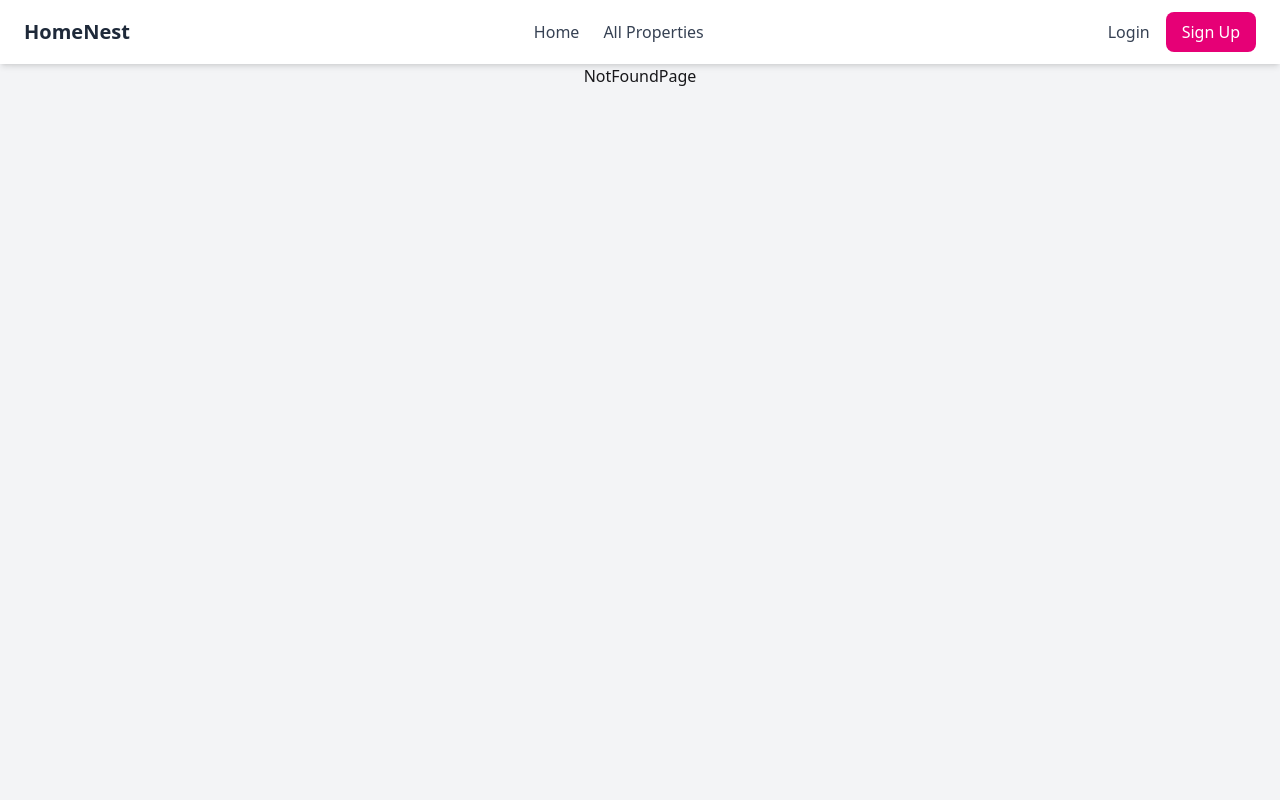
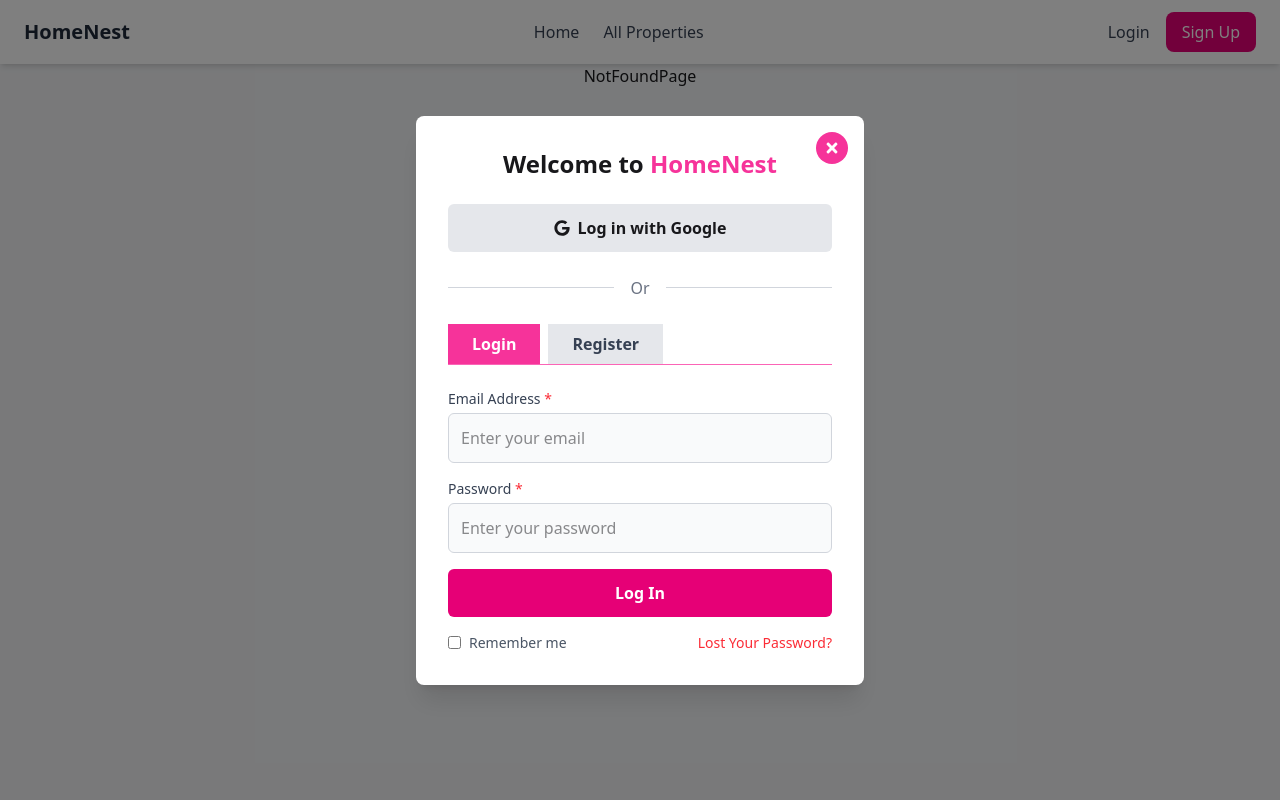
Before and after one commit to ShoFiq6030/HomeNest-frontend, a React (Vite) app: page /my-ratings in a window 1280 px wide. Shown: the top 800 px of the page. Built offline with nearby package versions, Linux system fonts and the light colour scheme.

Commit message:
add- login and signup form

```diff
--- a/src/components/common/Navbar.jsx
+++ b/src/components/common/Navbar.jsx
@@ -4,10 +4,12 @@
 
 import { toast } from "react-toastify";
 import { AuthContext } from "./../../provider/AuthProvider";
+import LoginAndRegistration from "../loginRegistration/LoginAndRegistration";
 
 export default function Navbar() {
   const [menuOpen, setMenuOpen] = useState(false);
   const { user, logout } = useContext(AuthContext);
+  const [isModalOpen, setIsModalOpen] = useState(true);
 
   const handleLogout = async () => {
     try {
@@ -29,6 +31,10 @@
   return (
     <nav className="w-full bg-white shadow-md  sticky top-0 z-50">
       <div className="max-w-7xl mx-auto flex items-center justify-between px-6 py-3">
+        <LoginAndRegistration
+          isOpen={isModalOpen}
+          onClose={() => setIsModalOpen(false)}
+        />
         {/* ✅ Logo */}
         <Link to="/" className="flex items-center space-x-2">
           {/* <img src="/logo.png" alt="logo" className="h-8 w-8" /> */}
@@ -59,20 +65,17 @@
         <div className="hidden md:flex items-center space-x-4">
           {!user ? (
             // 🔹 Show Login / Signup
-            <>
-              <Link
-                to="/login"
-                className="text-gray-700 hover:text-pink-600 transition"
-              >
+            <div
+              className="flex items-center gap-4"
+              onClick={() => setIsModalOpen(true)}
+            >
+              <Link className="text-gray-700 hover:text-pink-600 transition">
                 Login
               </Link>
-              <Link
-                to="/register"
-                className="bg-pink-600 text-white px-4 py-2 rounded-lg hover:bg-pink-700 transition"
-              >
+              <Link className="bg-pink-600 text-white px-4 py-2 rounded-lg hover:bg-pink-700 transition">
                 Sign Up
               </Link>
-            </>
+            </div>
           ) : (
             // 🔹 Logged-in dropdown
             <div className="relative group">
--- /dev/null
+++ b/src/components/loginRegistration/LoginAndRegistration.jsx
@@ -0,0 +1,166 @@
+import React, { useState } from "react";
+import { FaFacebookF, FaTwitter, FaTimes, FaGoogle } from "react-icons/fa";
+
+/**
+ * Helper component for Social Login Buttons
+ */
+const SocialButton = ({ icon, text, bgColor }) => (
+  <button
+    className={`flex items-center justify-center w-full py-3 rounded-md  font-semibold ${bgColor} hover:opacity-90 transition-opacity`}
+  >
+    {icon}
+    <span className="ml-2">{text}</span>
+  </button>
+);
+
+/**
+ * Helper component for Form Inputs
+ */
+const FormInput = ({ label, type = "text", id }) => (
+  <div className="mb-4">
+    <label
+      htmlFor={id}
+      className="block text-sm font-medium text-gray-700 mb-1"
+    >
+      {label} <span className="text-red-500">*</span>
+    </label>
+    <input
+      type={type}
+      id={id}
+      className="w-full p-3 border border-gray-300 rounded-md bg-gray-50 focus:outline-none focus:ring-2 focus:ring-red-300 transition-all"
+      placeholder={`Enter your ${label.split(" ")[0].toLowerCase()}`}
+    />
+  </div>
+);
+
+/**
+ * Main Login Modal Component
+ */
+export default function LoginAndRegistration({ isOpen, onClose }) {
+  const [activeTab, setActiveTab] = useState("login");
+
+  // Don't render anything if the modal is not open
+  if (!isOpen) return null;
+
+  return (
+    // 1. Backdrop
+    <div
+      className="fixed inset-0 z-50 flex items-center justify-center bg-black/50"
+      onClick={onClose} // Close modal if clicking outside the content
+    >
+      {/* 2. Modal Content */}
+      <div
+        className="relative bg-white w-full max-w-md p-8 rounded-lg shadow-xl"
+        onClick={(e) => e.stopPropagation()} // Prevents modal from closing when clicking inside
+      >
+        {/* 3. Close Button */}
+        <button
+          onClick={onClose}
+          className="absolute top-4 right-4 w-8 h-8 flex items-center justify-center bg-pink-500 text-white rounded-full hover:bg-pink-600 transition-colors"
+          aria-label="Close modal"
+        >
+          <FaTimes />
+        </button>
+
+        {/* 4. Header */}
+        <h2 className="text-2xl font-semibold text-center mb-6">
+          Welcome to <span className="text-pink-500">HomeNest</span>
+        </h2>
+
+        {/* 5. Social Logins */}
+
+        <div className="flex flex-col gap-3">
+          <SocialButton
+            icon={<FaGoogle />}
+            text="Log in with Google"
+            bgColor="bg-gray-200"
+          />
+          {/* <SocialButton
+            icon={<FaTwitter />}
+            text="Log in with Twitter"
+            bgColor="bg-sky-500"
+          /> */}
+        </div>
+
+        {/* 6. "Or" Separator */}
+        <div className="flex items-center my-6">
+          <hr className="grow border-gray-300" />
+          <span className="mx-4 text-gray-500 font-medium">Or</span>
+          <hr className="grow border-gray-300" />
+        </div>
+
+        {/* 7. Tab Buttons */}
+        <div className="flex items-center gap-2 mb-6 border-b border-b-pink-400">
+          <button
+            onClick={() => setActiveTab("login")}
+            className={`py-2 px-6 font-semibold  transition-colors ${
+              activeTab === "login"
+                ? "bg-pink-500 text-white"
+                : "bg-gray-200 text-gray-700 hover:bg-gray-300"
+            }`}
+          >
+            Login
+          </button>
+          <button
+            onClick={() => setActiveTab("register")}
+            className={`py-2 px-6 font-semibold  transition-colors ${
+              activeTab === "register"
+                ? "bg-pink-600 text-white"
+                : "bg-gray-200 text-gray-700 hover:bg-gray-300"
+            }`}
+          >
+            Register
+          </button>
+        </div>
+
+        {/* 8. Tab Content */}
+        <div>
+          {/* Login Form */}
+          {activeTab === "login" && (
+            <form onSubmit={(e) => e.preventDefault()}>
+              <FormInput label="Email Address" id="username" />
+              <FormInput label="Password" type="password" id="password" />
+
+              <button
+                type="submit"
+                className="w-full bg-pink-600 text-white py-3 rounded-md font-semibold hover:bg-pink-700 transition-colors"
+              >
+                Log In
+              </button>
+
+              <div className="flex justify-between items-center mt-4 text-sm">
+                <label className="flex items-center text-gray-600 select-none">
+                  <input type="checkbox" className="mr-2" />
+                  Remember me
+                </label>
+                <a href="#" className="text-red-500 hover:underline">
+                  Lost Your Password?
+                </a>
+              </div>
+            </form>
+          )}
+
+          {/* Register Form (Placeholder) */}
+          {activeTab === "register" && (
+            <form
+              onSubmit={(e) => e.preventDefault()}
+              className="text-gray-700"
+            >
+                <FormInput label="Username" id="reg_username" />
+              <FormInput label="Email Address" id="reg_email" />
+
+              <FormInput label="Password" type="password" id="reg_password" />
+
+              <button
+                type="submit"
+                className="w-full bg-pink-600 text-white py-3 rounded-md font-semibold hover:bg-pink-700 transition-colors"
+              >
+                Register
+              </button>
+            </form>
+          )}
+        </div>
+      </div>
+    </div>
+  );
+}
```
